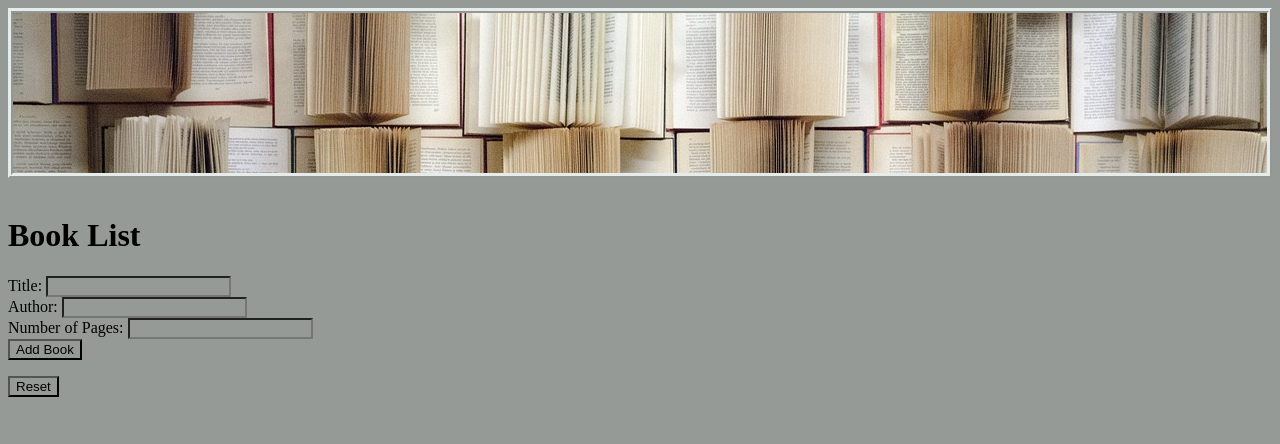
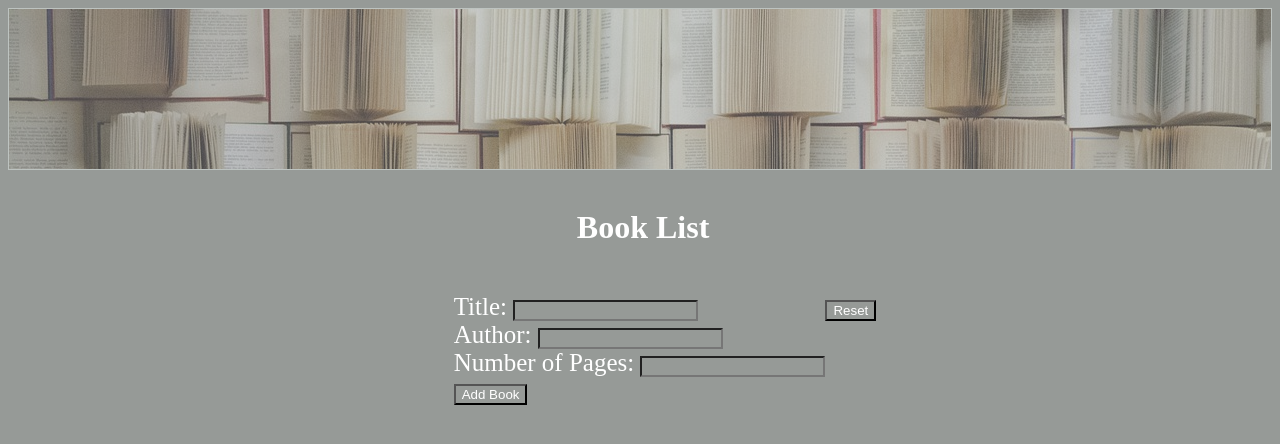
Before and after one commit to Dev-J0/book-library, a website: page index.html in a window 1280 px wide. Drawn offline with Linux system fonts and the light colour scheme.

Commit message:
Update style.css

```diff
--- a/style.css
+++ b/style.css
@@ -1,18 +1,48 @@
 * {
     background-color: #969A97;
-    color: ;
+    color: #fff; /* Set the color to white for better visibility */
 }
 
 .titleContainer {
-    display: flex;
-    justify-content: center;
+
+
     background-image: url(./book-wall-1151405_1280.jpg);
-    padding: 80px;
-    font-size: 45px;
-    border: 5px ridge #E5ECE9;
-    color: #3c3f3e;
+    padding: 5px;
+    font-size: 35px;
+    border: 1px ridge #E5ECE9;
+    color: #0c0c0c;
+    opacity: 0.5;
+    height: 150px;
 }
 
-h1 {
-    background: none;
+
+
+
+
+#mainContainer {
+    display: flex;
+    flex-direction: row;
+    flex-wrap: wrap;
+    align-items: baseline;
+    margin-left: 50px;
+    justify-content: center;
+    height: 200px;
+
+    font-size: 25px;
 }
+
+.listContainer {
+
+
+}
+
+.bookContainer {
+
+    display: flex;
+    flex-direction: row;
+}
+
+.bookListContainer {
+    margin-left: 45%;
+
+}
```
